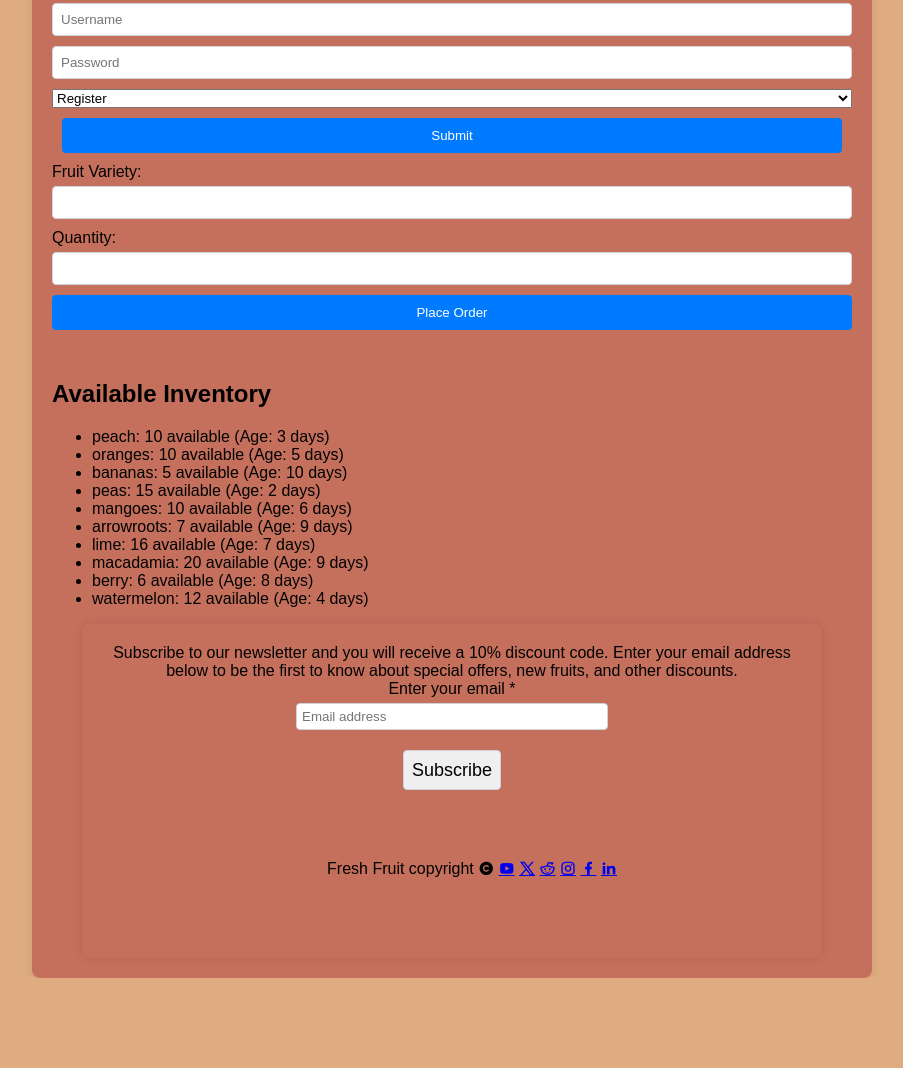
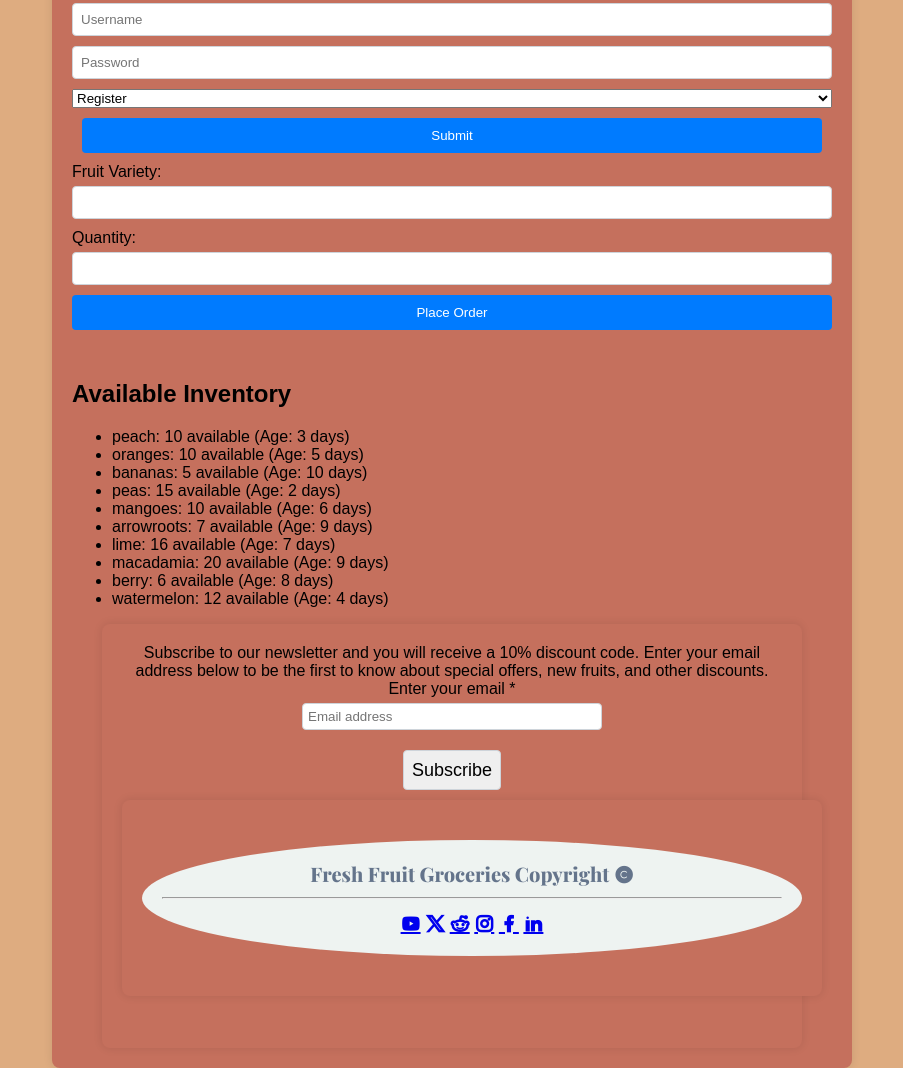
Before and after one commit to Kemboijames7/fruit-order, a plain HTML site: page index.html in a window 1280 px wide. Shown: the part 156-1224 px from the top of the page, without its empty margins (188-1091 px from the left). Before the commit the page ends 1134 px from the top, so only its background shows below. Drawn offline with nearby package versions, Linux system fonts and the light colour scheme; a web font is replaced by a local one.

Commit message:
added design to footer

```diff
--- a/index.html
+++ b/index.html
@@ -72,13 +72,15 @@
             </form>
 
 
-            <p>
+
+             <footer class="footer__col" >
 
 
-
-            <ul class="footer__socials"> Fresh Fruit  copyright <i class="ri-copyright-fill"></i>
+            <ul class="footer__socials"> Fresh Fruit Groceries  Copyright  <i class="ri-copyright-fill"></i>
+               <br> <hr>
 
                   <a href="#"><i class="ri-youtube-fill"></i></a>
+
 
                   <a href="#"><i class="ri-twitter-x-line"></i></i></a>
 
@@ -94,7 +96,7 @@
                   <a href="#"><i class="ri-linkedin-fill"></i></a>
 
               </ul>
-            </p>
+
         </footer>
     </div>
 
--- a/style.css
+++ b/style.css
@@ -1,3 +1,22 @@
+@import url('https://fonts.googleapis.com/css2?family=Playfair+Display:ital,wght@0,400..900;1,400..900&display=swap');
+
+:root{
+    --primary-color: #0f1a2c;
+    --secondary-color:#f6ac0f;
+    --text-dark: #0f172a;
+    --text-light: #64748b;
+    --extra-light: #f8fafc;
+    --white: #ffffff;
+    --max-width: 1200px;
+    --header-font: "playfair Display", serif;
+}
+*{
+    /* padding: 0;
+    margin: 0; */
+    box-sizing: border-box;
+
+}
+
 body {
     font-family: Arial, sans-serif;
     background-color: #DEAC80;
@@ -123,14 +142,11 @@ button:hover {
 
 
     footer {
-        display: flexbox;
+        /* display: flexbox; */
         background-color: #C5705D;
-         /* Adjusted width to ensure it fits the entire container */
-       /* Added margin to give some space at the top */
-        /* Added padding to give some space inside the footer */
         border-radius: 8px;
         box-shadow: 0 0 10px rgba(0, 0, 0, 0.1);
-        text-align: center; /* Center the footer text */
+        text-align: center;
         justify-content: center;
         text-wrap: wrap;
     }
@@ -179,17 +195,35 @@ button:hover {
     background-color: #0056b3;
 }
 
-p {
-    padding:   10px;
+.footer__socials {
+    padding:   20px;
     font-size: 1.25rem;
     color: var(--text-light);
-    background-color: var(--white);
+    background-color:  #eef3f1;
     border-radius: 100%;
-    cursor: pointer;
     transition: 0.3s;
+
   }
+
   footer {
     padding: 20px;
     width: 700px;
     margin: auto;
   }
+
+  .footer__col {
+    margin-bottom: 2rem;
+    font-size: 1.25rem;
+    font-weight: 800;
+    font-family: var(--header-font);
+    color: var(--white);
+  }
+  .footer__socials a:hover {
+    color: var(--white);
+    background-color: #9B86BD;
+  }
+  .footer__links li {
+    margin-bottom: 1rem;
+    align-items: center;
+    gap: 1rem;
+  }
```
